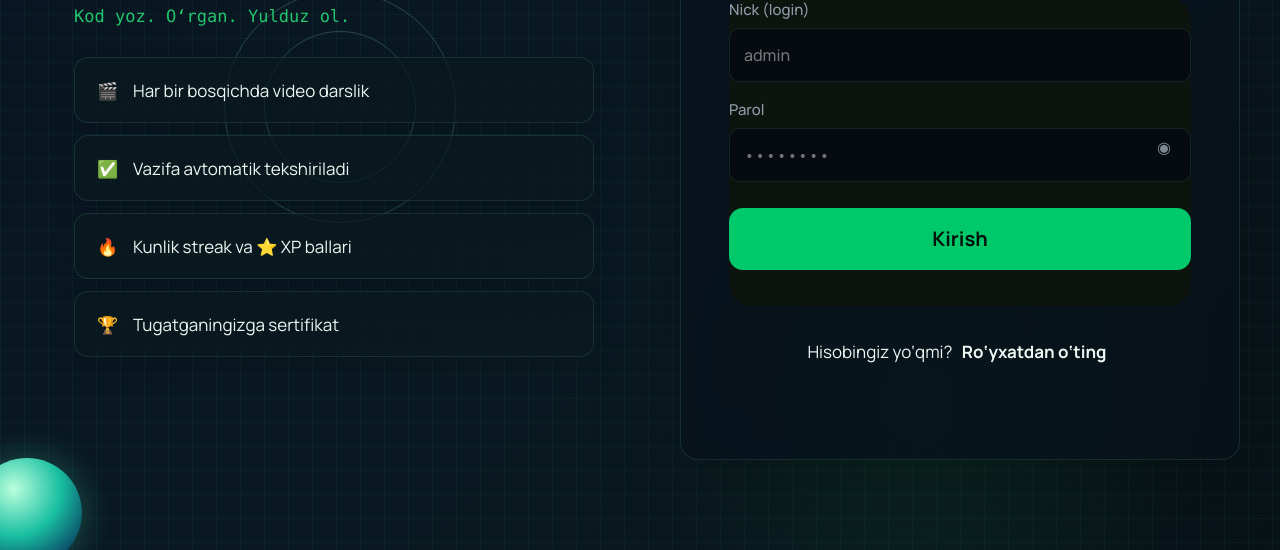
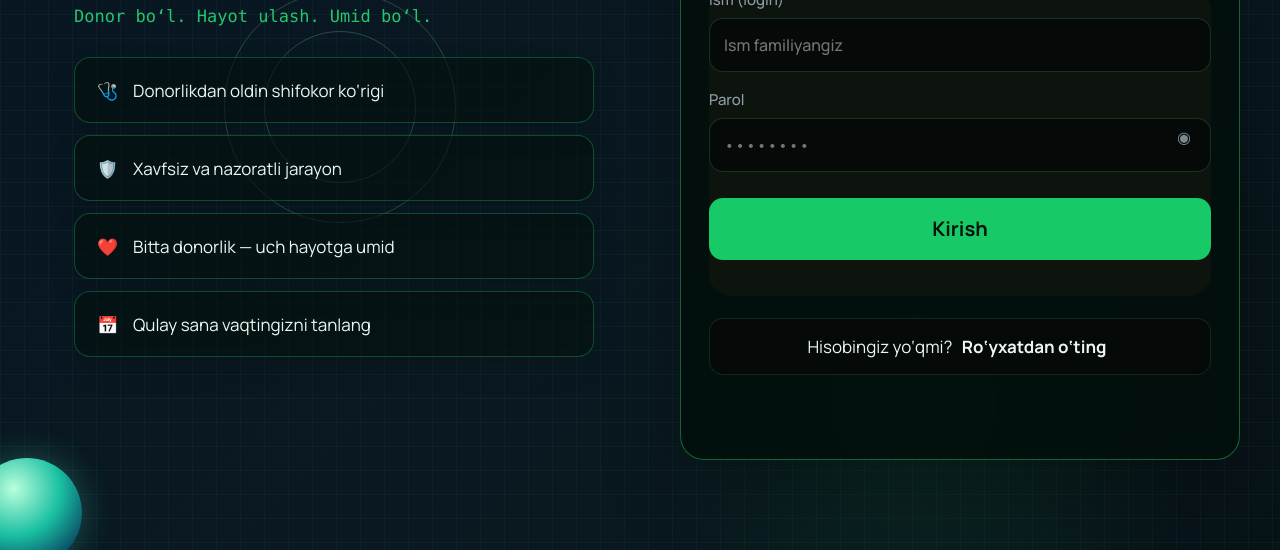
Before and after one commit to azizxolmurodov44-afk/hayot-qon-donorligi, a plain HTML site: page index.html in a window 1280 px wide. Shown: the part 250-800 px from the top of the page. Drawn offline with Linux system fonts and the light colour scheme.

Commit message:
Match login screen to supplied reference
Co-authored-by: Copilot App <223556219+Copilot@users.noreply.github.com>

```diff
--- a/index.html
+++ b/index.html
@@ -104,7 +104,8 @@ footer a:hover{color:var(--lime)}
 .auth-screen:after{content:'';position:absolute;width:190px;height:190px;right:-12px;top:30px;border-radius:50%;background:radial-gradient(circle at 35% 28%,#9adf89,#41c087 58%,#1a8e74 82%);box-shadow:0 0 48px rgba(56,189,148,.14)}
 .auth-screen.hidden{display:none}
 .auth-card{position:relative;width:min(1280px,calc(100% - 40px));min-height:620px;display:grid;grid-template-columns:1fr 1fr;background:transparent;border:0;border-radius:0;padding:0;box-shadow:none;overflow:visible;z-index:2}
-.auth-card:before{content:'';position:absolute;width:360px;height:360px;right:-180px;top:-220px;border-radius:50%;border:1px solid rgba(134,239,172,.12)}
+.auth-card:before{content:'';position:absolute;width:360px;height:360px;right:-180px;top:-220px;border-radius:50%;border:1px solid rgba(134,239,172,.12);z-index:0}
+.auth-card:after{content:'';position:absolute;width:58%;height:2px;right:-14%;top:-6%;transform:rotate(31deg);background:linear-gradient(90deg,transparent,rgba(230,255,245,.75),rgba(230,255,245,.12),transparent);z-index:0}
 .auth-art{position:relative;display:flex;flex-direction:column;justify-content:center;padding:38px 34px;border-radius:0;overflow:visible;background:transparent}
 .auth-art:before,.auth-art:after{content:'';position:absolute;border:1px solid rgba(134,239,172,.24);border-radius:50%;left:50%;top:43%;transform:translate(-50%,-50%)}
 .auth-art:before{width:230px;height:230px}
@@ -116,9 +117,9 @@ footer a:hover{color:var(--lime)}
 .auth-art-copy h2{max-width:none;margin:0 0 18px;font-size:48px;line-height:1.08;letter-spacing:-.03em;color:#19c67b}
 .auth-art-copy p{max-width:520px;margin:0 0 28px;font-family:ui-monospace,SFMono-Regular,Menlo,monospace;color:#23c56d;font-size:17px;line-height:1.5}
 .auth-features{display:grid;gap:12px;max-width:640px}
-.auth-feature{min-height:66px;display:flex;align-items:center;padding:0 22px;border:1px solid rgba(134,239,172,.12);border-radius:14px;background:rgba(10,25,31,.72);color:#edf6f1;font-size:17px;box-shadow:0 12px 28px rgba(0,0,0,.12)}
+.auth-feature{min-height:66px;display:flex;align-items:center;padding:0 22px;border:1px solid rgba(34,197,94,.32);border-radius:16px;background:rgba(4,17,14,.62);color:#edf6f1;font-size:17px;box-shadow:0 12px 28px rgba(0,0,0,.12)}
 .auth-feature i{width:24px;margin-right:12px;font-style:normal}
-.auth-main{position:relative;z-index:3;width:560px;min-height:556px;justify-self:end;display:flex;flex-direction:column;justify-content:center;padding:34px 48px;border:1px solid rgba(134,239,172,.13);border-radius:18px;background:rgba(8,18,28,.82);box-shadow:0 24px 80px rgba(0,0,0,.28);backdrop-filter:blur(10px)}
+.auth-main{position:relative;z-index:3;width:560px;min-height:556px;justify-self:end;display:flex;flex-direction:column;justify-content:center;padding:34px 28px;border:1px solid rgba(34,197,94,.48);border-radius:24px;background:rgba(2,15,12,.89);box-shadow:0 24px 80px rgba(0,0,0,.32);backdrop-filter:blur(10px)}
 .auth-brand{display:flex;margin-bottom:22px}
 .auth-card h2{text-align:left;max-width:none;font-size:34px;margin-bottom:24px;color:#effaf4}
 .auth-subtitle{margin:-4px 0 18px;color:var(--muted);font-size:14px}
@@ -128,13 +129,13 @@ footer a:hover{color:var(--lime)}
 .auth-form{display:grid;grid-template-columns:1fr;gap:16px;padding:0;border:0}
 .auth-form .full{grid-column:auto}
 .auth-form label{gap:6px;color:#8f9daa;font-size:15px;font-weight:500}
-.auth-form input{height:54px;border:1px solid rgba(134,239,172,.10);border-radius:10px;background:rgba(4,10,18,.82);color:#edf6f1;transition:border-color .2s,box-shadow .2s}
+.auth-form input{height:54px;border:1px solid rgba(134,239,172,.16);border-radius:14px;background:#050907;color:#edf6f1;transition:border-color .2s,box-shadow .2s}
 .password-wrap{position:relative}
 .password-wrap input{padding-right:56px}
 .password-toggle{position:absolute;right:14px;top:39px;border:0;background:none;color:#7c8993;cursor:pointer;font-size:16px}
 .auth-form input:focus{border-color:var(--green);box-shadow:0 0 0 4px rgba(34,197,94,.08)}
-.auth-form .btn{height:62px;margin-top:10px;border-radius:14px;background:#00c96b;font-size:20px}
-.auth-switch{margin-top:32px;text-align:center;color:#edf6f1;font-size:17px}
+.auth-form .btn{height:62px;margin-top:10px;border-radius:14px;background:#18c968;font-size:20px}
+.auth-switch{margin-top:22px;padding:14px 10px;border:1px solid rgba(134,239,172,.12);border-radius:14px;background:#050907;text-align:center;color:#edf6f1;font-size:17px}
 .auth-switch button{border:0;background:none;color:#edf6f1;font:700 17px Manrope,sans-serif;cursor:pointer}
 .auth-status{min-height:20px;text-align:center;color:var(--err);font-size:13px}
 .site-hidden{display:none!important}
@@ -180,13 +181,13 @@ section{padding:56px 0}}
   <div class="auth-card">
     <aside class="auth-art" aria-hidden="true">
       <div class="auth-art-copy">
-        <h2>Bilim koinotiga xush kelibsiz</h2>
-        <p>Kod yoz. O‘rgan. Yulduz ol.</p>
+        <h2>Hayot koinotiga xush kelibsiz</h2>
+        <p>Donor bo‘l. Hayot ulash. Umid bo‘l.</p>
         <div class="auth-features">
-          <div class="auth-feature"><i>🎬</i>Har bir bosqichda video darslik</div>
-          <div class="auth-feature"><i>✅</i>Vazifa avtomatik tekshiriladi</div>
-          <div class="auth-feature"><i>🔥</i>Kunlik streak va ⭐ XP ballari</div>
-          <div class="auth-feature"><i>🏆</i>Tugatganingizga sertifikat</div>
+          <div class="auth-feature"><i>🩺</i>Donorlikdan oldin shifokor ko‘rigi</div>
+          <div class="auth-feature"><i>🛡️</i>Xavfsiz va nazoratli jarayon</div>
+          <div class="auth-feature"><i>❤️</i>Bitta donorlik — uch hayotga umid</div>
+          <div class="auth-feature"><i>📅</i>Qulay sana vaqtingizni tanlang</div>
         </div>
       </div>
     </aside>
@@ -197,8 +198,8 @@ section{padding:56px 0}}
         <button class="auth-tab" id="loginTab" type="button" role="tab" aria-selected="false">Kirish</button>
       </div>
       <form class="auth-form" id="authForm" novalidate>
-        <label id="nameField">Nick (login)
-          <input name="accountName" type="text" autocomplete="username" placeholder="admin">
+        <label id="nameField">Ism (login)
+          <input name="accountName" type="text" autocomplete="username" placeholder="Ism familiyangiz">
         </label>
         <label id="phoneField" style="display:none">Telefon raqam
           <input name="accountPhone" type="tel" inputmode="tel" autocomplete="tel" placeholder="+998 90 123 45 67" required>
@@ -210,7 +211,7 @@ section{padding:56px 0}}
         <button class="btn" type="submit" id="authSubmit">Kirish</button>
         <p class="auth-status" id="authStatus" role="status"></p>
       </form>
-      <p class="auth-switch">Hisobingiz yo‘qmi? <button id="openSignup" type="button">Ro‘yxatdan o‘ting</button></p>
+      <p class="auth-switch"><span id="authSwitchText">Hisobingiz yo‘qmi?</span> <button id="openSignup" type="button">Ro‘yxatdan o‘ting</button></p>
     </div>
   </div>
 </div>
@@ -417,8 +418,8 @@ section{padding:56px 0}}
     if(authSubtitle)authSubtitle.textContent=signup?'Hayot berish safarida birinchi qadamingiz':'Hisobingizga qaytish va xizmatlardan foydalanish';
     authSubmit.textContent=signup?'Ro‘yxatdan o‘tish':'Kirish';
     nameField.style.display='grid';
-    nameField.childNodes[0].textContent=signup?'Ism familiya':'Nick (login)';
-    nameField.querySelector('input').placeholder=signup?'Masalan: Aziz Karimov':'admin';
+    nameField.childNodes[0].textContent=signup?'Ism familiya':'Ism (login)';
+    nameField.querySelector('input').placeholder=signup?'Masalan: Aziz Karimov':'Ism familiyangiz';
     phoneField.style.display=signup?'grid':'none';
     authForm.elements.accountPhone.required=signup;
     authForm.elements.accountName.required=signup;
@@ -429,7 +430,7 @@ section{padding:56px 0}}
   loginTab.addEventListener('click',function(){setMode('login')});
   document.getElementById('openSignup').addEventListener('click',function(){
     setMode(authMode==='login'?'signup':'login');
-    document.querySelector('.auth-switch').firstChild.textContent=authMode==='login'?'Hisobingiz yo‘qmi? ':'Hisobingiz bormi? ';
+    document.getElementById('authSwitchText').textContent=authMode==='login'?'Hisobingiz yo‘qmi?':'Hisobingiz bormi?';
     this.textContent=authMode==='login'?'Ro‘yxatdan o‘ting':'Kirish';
   });
   document.getElementById('passwordToggle').addEventListener('click',function(){
```
